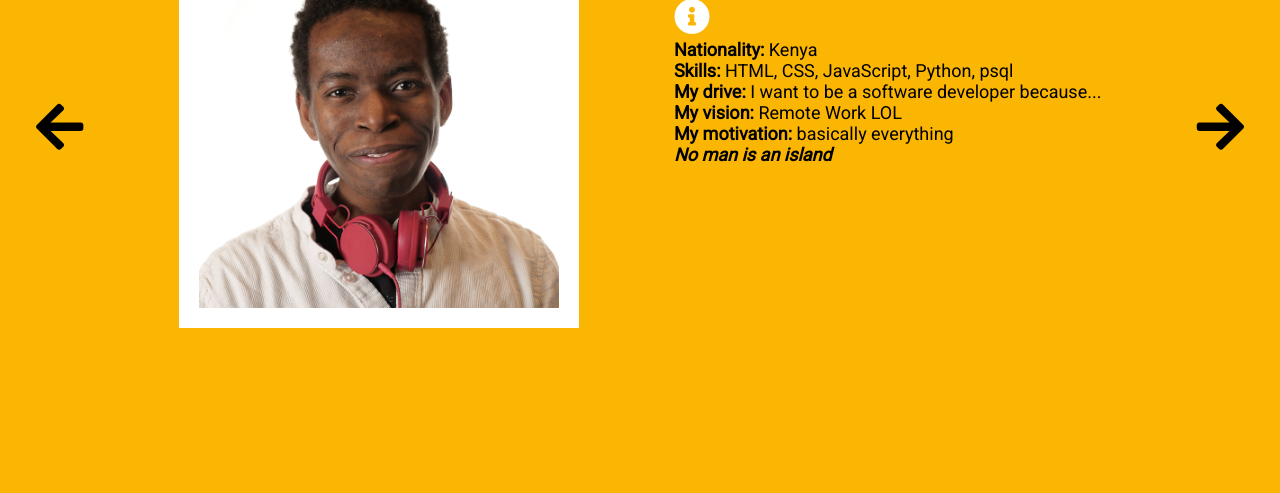
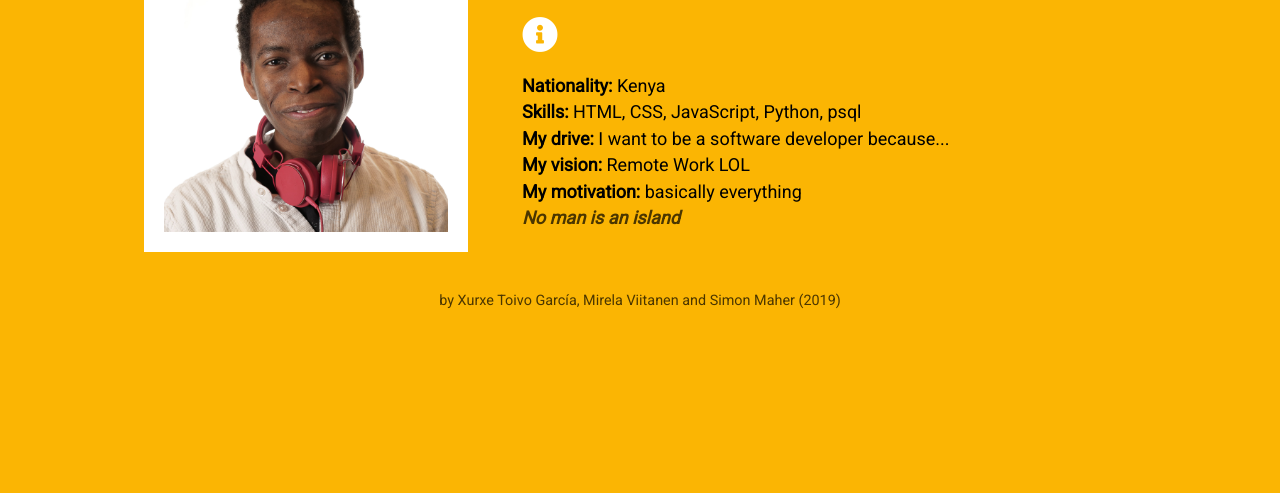
Before and after one commit to MirelaViit/Integrify-15-photo-gallery, a plain HTML site: page index.html in a window 1280 px wide. Shown: the part 307-800 px from the top of the page. Drawn offline with Linux system fonts and the light colour scheme; a web font is replaced by a local one.

Commit message:
Improved styles

```diff
--- a/css/style.css
+++ b/css/style.css
@@ -3,7 +3,7 @@
 * {
     box-sizing: border-box;
     font-family: 'Roboto', sans-serif;
-    font-weight: normal;
+    font-weight: 400;
     margin: 0;
     outline: none;
     padding: 0;
@@ -20,10 +20,6 @@ body {
 
 html {
     font-size: 18px;
-}
-
-.quote-p {
-    font-style: italic;
 }
 
 .white-text {
@@ -56,37 +52,43 @@ h2 {
     padding-left: 2rem;
 }
 
-.name-p {
-    font-family: 'Abril Fatface', serif;
-    font-size: 2rem;
+
+/* MAIN ******************************************************************* */
+main {
+    align-items: start;
+    display: grid;
+    grid-template-columns: 3rem auto 3rem;
+    grid-gap: 3rem;
+    padding: 2rem;
 }
 
-.more-info-div p {
-    font-weight: bold;
+.current-student-div {
+    display: grid;
+    grid-template-columns: 18rem auto;
+    grid-gap: 3rem;
 }
 
+@media only screen and (max-width: 800px) {
+    .current-student-div {
+        grid-template-columns: auto;
+        grid-template-rows: 18rem auto;
+        grid-auto-flow: column;
+    }
+}
 
-/* MAIN ******************************************************************* */
 .image-div {
-    width: 50vh;
-    height: 50vh;
+    width: 18rem;
+    height: 18rem;
     border: 20px solid white;
-    background: white;
+    background: #FBB503;
 }
 
 img {
     width: 100%;
 }
 
-main {
-    display: flex;
-    justify-content: space-between;
-    padding: 2rem;
-}
-
 .previous-button,
 .next-button {
-    align-self: center;
     border: none;
     background: none;
     color: black;
@@ -107,6 +109,7 @@ main {
     color: white;
     cursor: pointer;
     font-size: 2rem;
+    padding: 1rem 0;
 }
 
 .more-button:focus .fas,
@@ -114,9 +117,36 @@ main {
     color: black;
 }
 
-img {
-    width: 100%;
+.name-p {
+    font-family: 'Abril Fatface', serif;
+    font-size: 2rem;
+}
+
+.more-info-div p {
+    font-weight: 900;
+    padding-bottom: 0.3rem;
+}
+
+.quote-p {
+    color: #4b3600;
+    font-style: italic;
+    font-weight: 400;
 }
 
 
+
+
 /* FOOTER ***************************************************************** */
+
+footer {
+    text-align: center;
+}
+
+footer a {
+    color: #4b3600;
+    font-size: 0.8rem;
+}
+
+footer a:hover, footer a:focus {
+    color: black;
+}
--- a/index.html
+++ b/index.html
@@ -52,6 +52,7 @@
             <i class="fas fa-arrow-left"></i>
         </button>
 
+        <div class="current-student-div">
             <div class="image-div">
                 <img class="image-img" src="" />
             </div>
@@ -94,15 +95,18 @@
                     <p class="quote-p">"Profound quote"</p>
                 </div>
             </div>
+        </div>
 
         <button class="next-button">
             <i class="fas fa-arrow-right"></i>
         </button>
-        </div>
+
     </main>
 
     <footer>
-
+        <a href="https://github.com/xurxe/Integrify-15-photo-gallery">
+            by Xurxe Toivo García, Mirela Viitanen and Simon Maher (2019)
+        </a>
     </footer>
 
     <script src="./js/studentInfo.js"></script>
```
Lines whose indentation alone changed are shown as unchanged.
